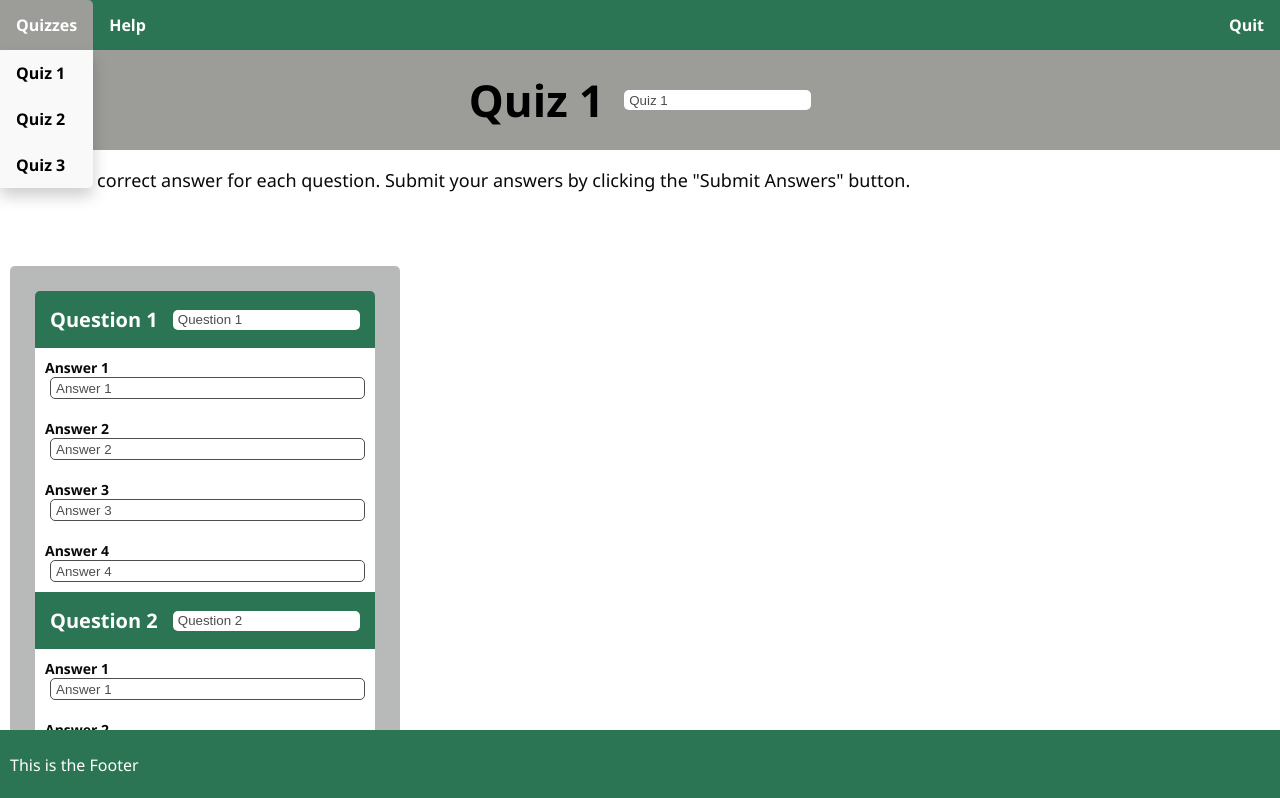
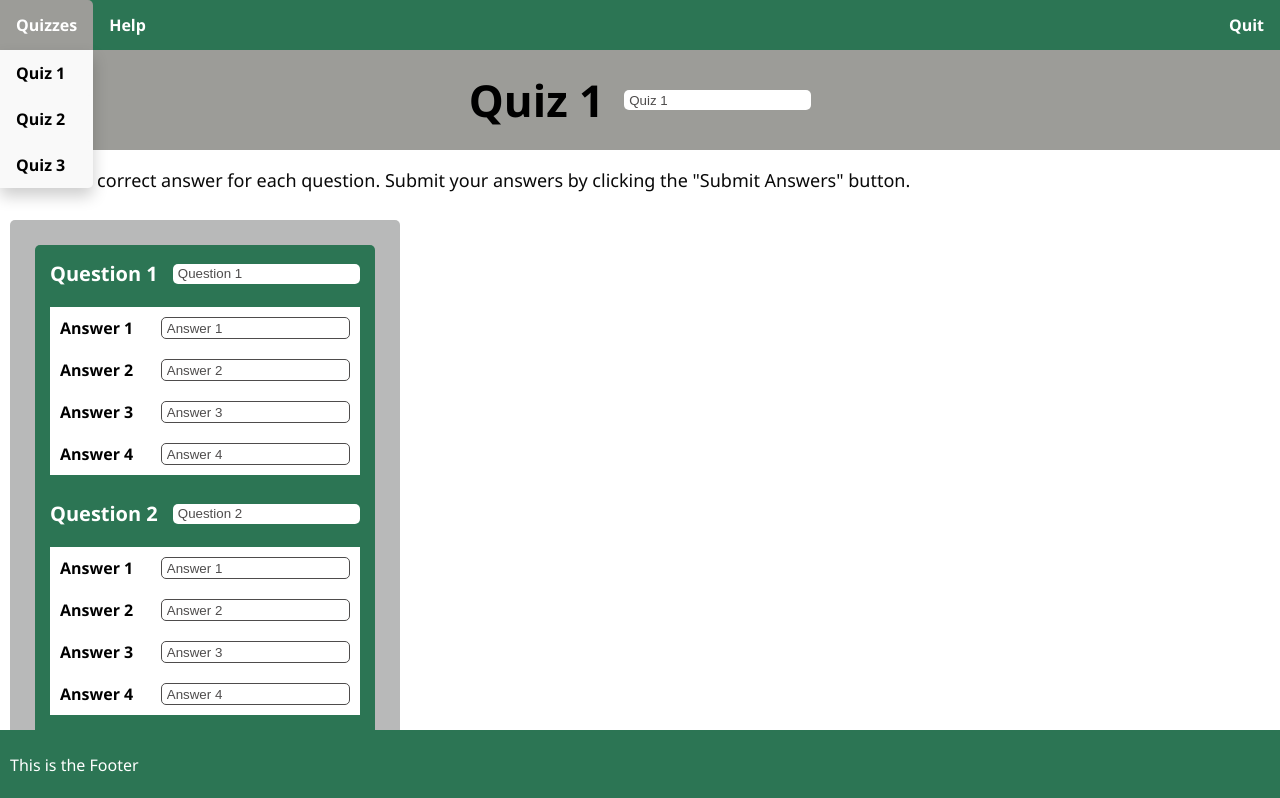
Before and after one commit to btaskinen/FullStackKoulutus2022, a React (Create React App) app in the folder quiz-page/: page / in a window 1280 px wide. Shown: the top 798 px of the page. Built offline with nearby package versions, Linux system fonts and the light colour scheme.

Commit message:
working answer edit and style update

```diff
--- a/quiz-page/src/App.css
+++ b/quiz-page/src/App.css
@@ -1,3 +1,8 @@
+body {
+  color: white;
+  font-family: "Segoe UI", Tahoma, Geneva, Verdana, sans-serif;
+}
+
 .App {
   text-align: center;
 }
@@ -78,12 +83,6 @@
   padding: 14px 16px;
   text-decoration: none;
 }
-
-/* .Navigation-bar a:hover {
-  background-color: rgb(156, 156, 152);
-  font-weight: bold;
-} */
-
 .dropdown {
   float: left;
   overflow: hidden;
@@ -161,11 +160,6 @@
   color: rgb(78, 76, 76);
 }
 
-body {
-  color: white;
-  font-family: "Segoe UI", Tahoma, Geneva, Verdana, sans-serif;
-}
-
 .active {
   background-color: #04aa6d;
   color: white;
@@ -173,11 +167,11 @@ body {
 
 .QuizPage-main {
   background-color: white;
-  min-height: 10vh;
   display: flex;
   flex-direction: column;
   align-items: left;
   padding-left: 10px;
+  padding-bottom: 10px;
   justify-content: left;
   font-size: 18px;
   color: rgb(9, 9, 9);
@@ -222,15 +216,29 @@ body {
   color: rgb(78, 76, 76);
 }
 
+.answer-container {
+  display: flex;
+  flex-direction: column;
+  align-items: left;
+  padding: 5px;
+  padding-left: 15px;
+  padding-right: 15px;
+  border-radius: 5px;
+}
+
+.answer-container:last-of-type {
+  padding-bottom: 10px;
+}
+
 .style-answers {
   background-color: white;
   display: flex;
-  align-items: left;
-  justify-content: left;
+  padding: 10px;
+  align-items: center;
+  justify-content: space-between;
   text-align: left;
-  font-size: 20px;
-  font-weight: bold;
-  color: white;
+  font-size: 16px;
+  color: black;
 }
 
 .answer-text-field {
--- a/quiz-page/src/App.js
+++ b/quiz-page/src/App.js
@@ -90,7 +90,7 @@ function reducer(state, action) {
     case "ANSWER_CHANGER": {
       let { questionIndex, answerText, answerIndex } = action.payload;
       let quizCopy = { ...state };
-      quizCopy.question[questionIndex].answer[answerIndex] = answerText;
+      quizCopy.questions[questionIndex].answers[answerIndex] = answerText;
       return quizCopy;
     }
     default:
--- a/quiz-page/src/Navbar.js
+++ b/quiz-page/src/Navbar.js
@@ -1,5 +1,4 @@
 import "./App.css";
-import "./QuizPage.css";
 import "./Answers";
 import "./Quizzes";
 
--- a/quiz-page/src/Questions.js
+++ b/quiz-page/src/Questions.js
@@ -1,5 +1,4 @@
 import "./App.css";
-import "./QuizPage.css";
 import Answers from "./Answers";
 import "./Quizzes";
 
--- a/quiz-page/src/QuizPage.css
+++ /dev/null
@@ -1,62 +0,0 @@
-.QuizPage-main {
-  background-color: white;
-  min-height: 10vh;
-  display: flex;
-  flex-direction: column;
-  align-items: left;
-  padding-left: 10px;
-  justify-content: left;
-  font-size: 18px;
-  color: rgb(9, 9, 9);
-}
-
-.flex-container {
-  display: flex;
-  flex-direction: column;
-  background-color: rgb(184, 185, 185);
-  min-height: 400px;
-  margin: 0 0 100px 10px;
-  padding: 20px;
-  width: fit-content;
-  border-radius: 5px;
-}
-
-.question-container {
-  display: flex;
-  align-items: center;
-  padding: 10px;
-}
-
-.style-question {
-  background-color: rgb(44, 117, 84);
-  margin: 5px;
-  display: flex;
-  align-items: center;
-  justify-content: left;
-  text-align: left;
-  font-size: 20px;
-  font-weight: bold;
-  color: white;
-  border-radius: 5px;
-}
-
-.question-text-field {
-  height: 10px;
-  border-radius: 5px;
-  border: none;
-  padding: 5px;
-  margin-left: 15px;
-  color: rgb(78, 76, 76);
-}
-
-.style-answers {
-  background-color: white;
-  display: flex;
-  flex-direction: column;
-  align-items: left;
-  padding: 10px;
-  justify-content: left;
-  text-align: left;
-  font-size: 14px;
-  color: rgb(9, 9, 9);
-}
--- a/quiz-page/src/QuizPage.js
+++ b/quiz-page/src/QuizPage.js
@@ -1,6 +1,5 @@
 import "./App.css";
 import Questions from "./Questions";
-import "./QuizPage.css";
 import "./Quizzes";
 import Quizzes from "./Quizzes";
 
@@ -15,7 +14,7 @@ function QuizPage(props) {
         Select the correct answer for each question. Submit your answers by
         clicking the "Submit Answers" button.
       </p>
-      <div class="flex-container">
+      <div className="flex-container">
         <div>
           <div className="style-question">
             <Questions quiz={props.quiz} dispatch={props.dispatch} />
--- a/quiz-page/src/Quizzes.js
+++ b/quiz-page/src/Quizzes.js
@@ -1,3 +1,5 @@
+import "./App.css";
+
 const Quizzes = (props) => {
   return (
     <div className="header">
```
